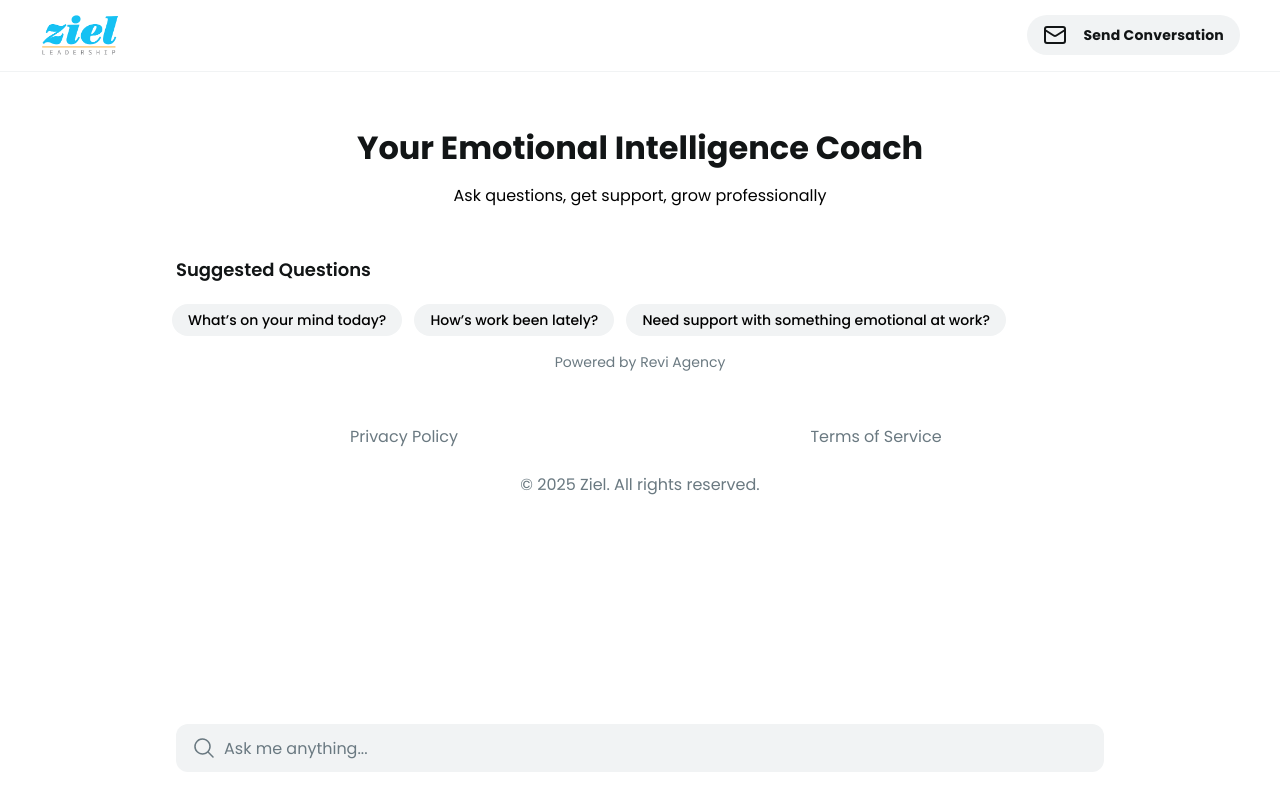
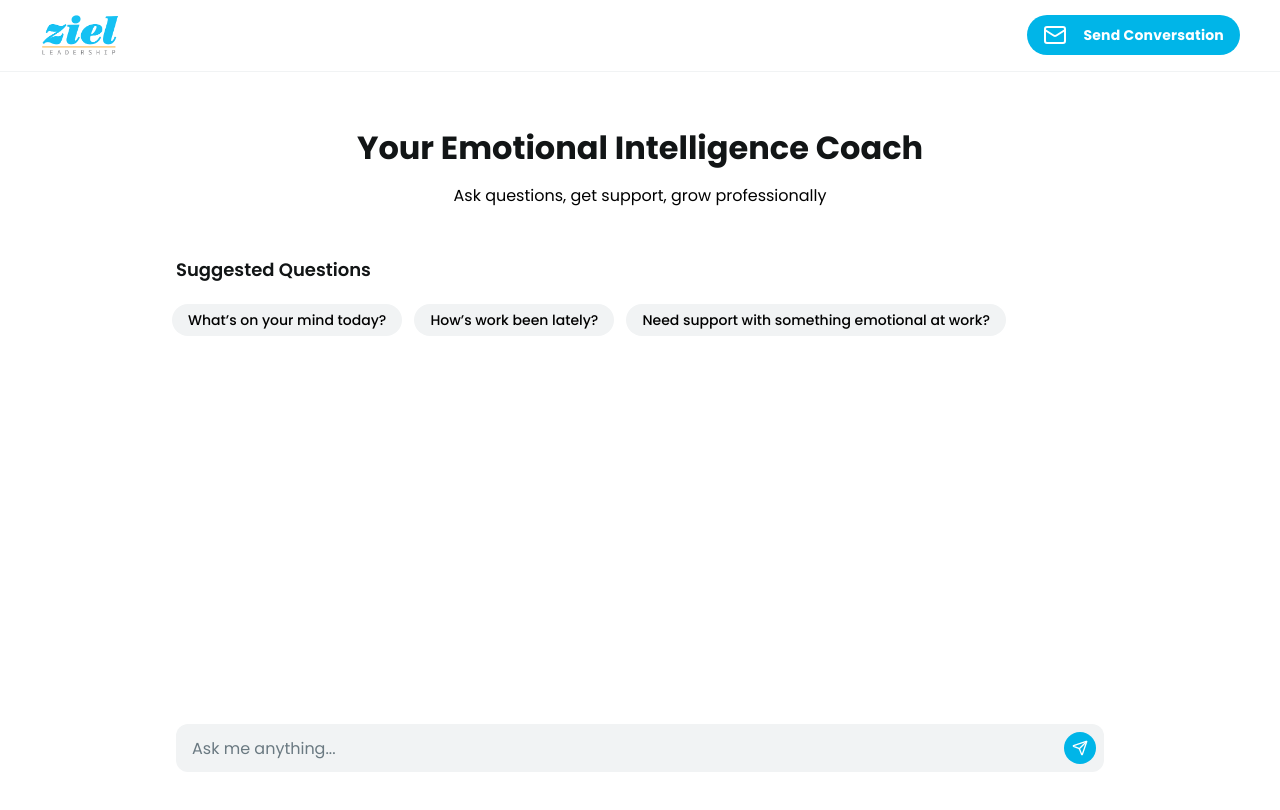
Before and after one commit to kyleziel2/the_professor, a Next.js app: page / in a window 1280 px wide. Shown: the top 810 px of the page. Built offline with nearby package versions, Linux system fonts and the light colour scheme.

Commit message:
fix: added button in the input field, removed the search icon, made the conversation messages opposite to each other, and cahnged their background color

```diff
--- a/src/app/page.tsx
+++ b/src/app/page.tsx
@@ -3,6 +3,8 @@ import { NavigationBar } from "@/components/NavBar";
 import { Footer } from "@/components/Footer";
 import { Message } from "@/components/Message";
 import { useEffect, useRef, useState } from "react";
+import { TypingIndicator } from "@/components/TypingLoader";
+import { Send } from "lucide-react";
 
 type Message = {
   content: string;
@@ -38,12 +40,16 @@ const HomePage = () => {
     ]);
     setMessage("");
 
+    const typingTimeout = setTimeout(() => setIsTyping(true), 1000);
     const res = await fetch("/api/assistant", {
       method: "POST",
       body: JSON.stringify({ message: userMessage }),
     });
     const data = await res.json();
     const reply = data.reply;
+
+    clearTimeout(typingTimeout);
+    setIsTyping(false);
 
     setMessages((prev) => [
       ...prev,
@@ -104,42 +110,33 @@ const HomePage = () => {
               </div>
             );
           })}
+          {isTyping && <TypingIndicator />}
         </div>
         <div className="px-4 py-3 fixed bottom-0 w-full left-0 bg-white">
           <form className="sm:px-12  md:px-40 py-4" onSubmit={handleSubmit}>
             <label className="flex flex-col min-w-40 h-12 w-full">
-              <div className="flex w-full flex-1 items-stretch rounded-xl h-full">
-                <div
-                  className="text-[#6a7981] flex border-none bg-[#f1f3f4] items-center justify-center pl-4 rounded-l-xl border-r-0"
-                  data-icon="MagnifyingGlass"
-                  data-size="24px"
-                  data-weight="regular"
-                >
-                  <svg
-                    xmlns="http://www.w3.org/2000/svg"
-                    width="24px"
-                    height="24px"
-                    fill="currentColor"
-                    viewBox="0 0 256 256"
-                  >
-                    <path d="M229.66,218.34l-50.07-50.06a88.11,88.11,0,1,0-11.31,11.31l50.06,50.07a8,8,0,0,0,11.32-11.32ZM40,112a72,72,0,1,1,72,72A72.08,72.08,0,0,1,40,112Z"></path>
-                  </svg>
-                </div>
+              <div className="flex w-full flex-1 items-stretch rounded-xl h-full relative">
                 <input
                   ref={inputRef}
                   placeholder="Ask me anything..."
-                  className="form-input flex w-full min-w-0 flex-1 resize-none overflow-hidden rounded-xl text-[#121516] focus:outline-0 focus:ring-0 border-none bg-[#F1F3F4] focus:border-none h-full placeholder:text-[#6a7981] px-4 rounded-l-none border-l-0 pl-2 text-base font-normal leading-normal"
+                  className="form-input flex w-full min-w-0 flex-1 resize-none overflow-hidden rounded-xl text-[#121516] focus:outline-0 focus:ring-0 border-none bg-[#F1F3F4] focus:border-none h-full placeholder:text-[#6a7981] px-4 pr-10 text-base font-normal leading-normal"
                   onChange={(e) => setMessage(e.target.value)}
                   value={message}
                 />
+
+                <button
+                  type="submit"
+                  onClick={handleSubmit}
+                  className="cursor-pointer absolute right-2 top-1/2 -translate-y-1/2 h-8 w-8 rounded-full bg-[#00B5E8] flex items-center justify-center"
+                >
+                  <Send className="w-4 h-4 text-white" />
+                </button>
               </div>
             </label>
           </form>
         </div>
       </div>
       {messages.length !== 0 && <div className="h-120"></div>}
-      <Footer />
-      <div className="h-80"></div>
     </div>
   );
 };
--- a/src/components/Message.tsx
+++ b/src/components/Message.tsx
@@ -1,4 +1,4 @@
-import { Bot, User } from "lucide-react";
+import { Bot, User, GraduationCap } from "lucide-react";
 
 interface MessageProps {
   content: string;
@@ -18,25 +18,32 @@ const formatDate = (date: Date) => {
 
 export const Message = ({ content, role, timestamp }: MessageProps) => {
   return (
-    <div className="flex gap-3 p-4">
-      <div className="flex items-center justify-center w-10 h-10 bg-gray-200 rounded-full">
+    <div
+      className={`flex gap-3 p-4 ${role === "user" ? "flex-row-reverse text-right" : "text-left"}`}
+    >
+      <div
+        className={`flex items-center justify-center w-10 h-10 rounded-full ${role === "assistant" ? "text-[#111518] bg-[#f0f3f4]" : "text-white bg-[#00B5E8]"}`}
+      >
         {role === "user" ? (
           <User className="size-5" />
         ) : (
-          <Bot className="size-5" />
+          <GraduationCap className="size-5" />
         )}
       </div>
       <div className="flex flex-1 flex-col items-stretch gap-2">
         <div className="flex flex-col gap-1">
-          <div className="flex flex-wrap items-center gap-3">
-            <p className="text-[#121516] text-base font-bold">
-              {role === "user" ? "User" : "Assistant"}
-            </p>
-            <p className="text-[#6A7981] text-sm font-normal">
-              {formatDate(timestamp)}
+          <div>
+            <p className="text-[#637c88] text-sm font-normal">
+              {role === "user" ? "User" : "Professor"}
             </p>
           </div>
-          <p className="text-[#121516] text-base font-normal">{content}</p>
+          <div>
+            <p
+              className={`inline-flex ${role === "assistant" ? "text-[#111518] bg-[#f0f3f4]" : "text-white bg-[#00B5E8]"} text-[#111518] rounded-xl px-4 py-3 text-base font-normal`}
+            >
+              {content}
+            </p>
+          </div>
         </div>
       </div>
     </div>
--- a/src/components/NavBar.tsx
+++ b/src/components/NavBar.tsx
@@ -75,7 +75,7 @@ export const NavigationBar = ({ messages }: MessageProps) => {
       <div>
         <button
           onClick={() => setIsModalOpen(true)}
-          className="flex min-w-[84px] max-w-[480px] cursor-pointer items-center justify-center overflow-hidden rounded-full h-10 px-4 bg-[#f1f3f4] text-[#121516] text-sm font-bold leading-normal tracking-[0.015em]"
+          className="flex min-w-[84px] max-w-[480px] cursor-pointer items-center justify-center overflow-hidden rounded-full h-10 px-4 bg-[#00B5E8] text-white text-sm font-bold leading-normal tracking-[0.015em]"
         >
           <Mail className="hidden md:block" />
           <span className="truncate md:ml-4">Send Conversation</span>
--- /dev/null
+++ b/src/components/TypingLoader.tsx
@@ -0,0 +1,9 @@
+export const TypingIndicator = () => {
+  return (
+    <div className="inline-flex items-center bg-gray-200 inline gap-1 px-3 py-2 rounded-full">
+      <div className="h-2 w-2 bg-gray-400 rounded-full animate-bounce [animation-delay:-0.3s]"></div>
+      <div className="h-2 w-2 bg-gray-400 rounded-full animate-bounce [animation-delay:-0.15s]"></div>
+      <div className="h-2 w-2 bg-gray-400 rounded-full animate-bounce"></div>
+    </div>
+  );
+};
```
